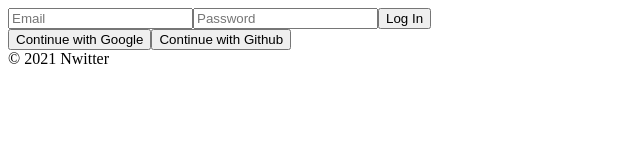
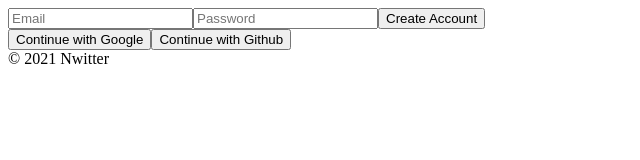
Before and after one commit to jongeunShin95/nwitter-typescript-ver.-, a React (Create React App) app: page /#/ in a window 1280 px wide. Shown: the top 160 px of the page, without its empty margins (0-640 px from the left). Built offline with nearby package versions, Linux system fonts and the light colour scheme; no server answers.

Commit message:
Update 2/4/Creating Account

```diff
--- a/src/routes/Auth.tsx
+++ b/src/routes/Auth.tsx
@@ -1,8 +1,10 @@
-import React, { useState } from 'react';
+import React, { FormEvent, useState } from 'react';
+import { authService } from '../fbase';
 
 export default () => {
     const [email, setEmail] = useState('');
     const [password, setPassword] = useState('');
+    const [newAccount, setNewAccout] = useState(true);
 
     const onChange = (e: React.ChangeEvent<HTMLInputElement>) => {
         const { name, value } = e.target;
@@ -10,8 +12,23 @@ export default () => {
         else if (name === 'password') setPassword(value);
     }
 
-    const onSubmit = (e: any) => {
+    const onSubmit = async (e: FormEvent) => {
         e.preventDefault();
+
+        try {
+            let data;
+            if (newAccount) {
+                // create account
+                data = await authService.createUserWithEmailAndPassword(email, password);
+            } else {
+                // log in
+                data = await authService.signInWithEmailAndPassword(email, password);
+            }
+
+            console.log(data);
+        } catch (error) {
+            console.log(error);
+        }
     }
 
     return (
@@ -19,7 +36,7 @@ export default () => {
             <form onSubmit={onSubmit} >
                 <input name="email" type="text" placeholder="Email" required value={email} onChange={onChange} />
                 <input name="password" type="password" placeholder="Password" required value={password} onChange={onChange} />
-                <input type="submit" value="Log In" />
+                <input type="submit" value={newAccount ? "Create Account" : "Log In"} />
             </form>
             <div>
                 <button>Continue with Google</button>
```
